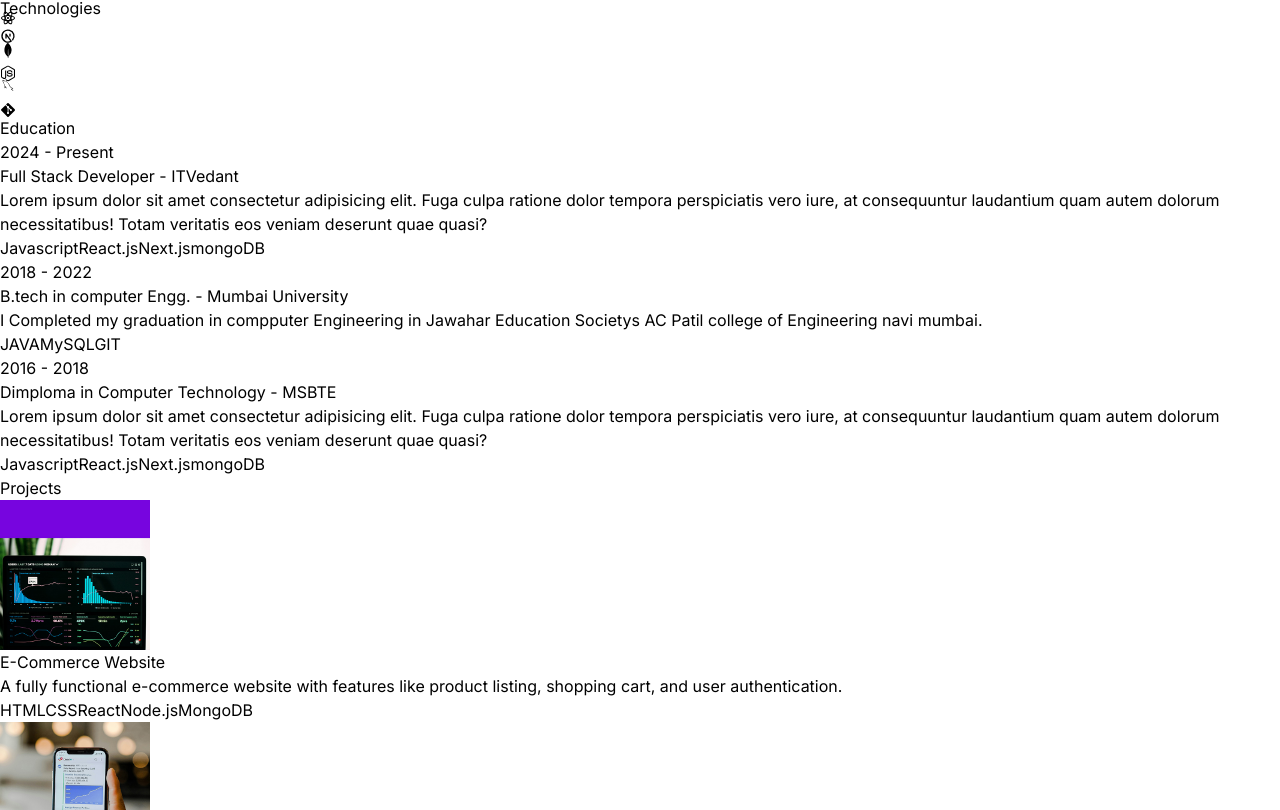
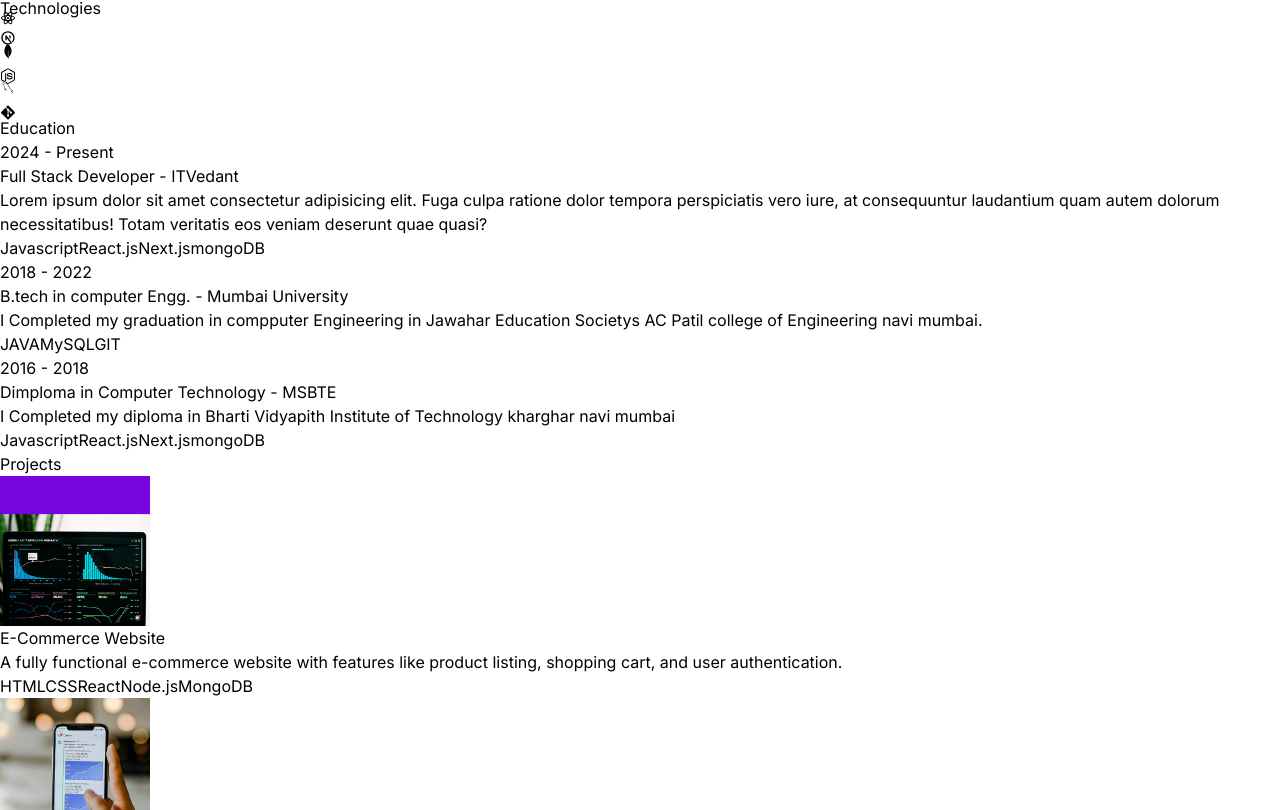
Before and after one commit to Sushant98K/Portfolio, a React (Vite) app: page / in a window 1280 px wide. Shown: the part 1411-2221 px from the top of the page. Built offline with nearby package versions, Linux system fonts and the light colour scheme.

Commit message:
Update index.js

```diff
--- a/src/constants/index.js
+++ b/src/constants/index.js
@@ -26,7 +26,7 @@ export const EDUCATION = [
     year: "2016 - 2018",
     role: " Dimploma in Computer Technology",
     company: " MSBTE",
-    description: `Lorem ipsum dolor sit amet consectetur adipisicing elit. Fuga culpa ratione dolor tempora perspiciatis vero iure, at consequuntur laudantium quam autem dolorum necessitatibus! Totam veritatis eos veniam deserunt quae quasi?`,
+    description: `I Completed my diploma in Bharti Vidyapith Institute of Technology kharghar navi mumbai`,
     technologies: ["Javascript", "React.js", "Next.js", "mongoDB"],
   },
   /*{
```
